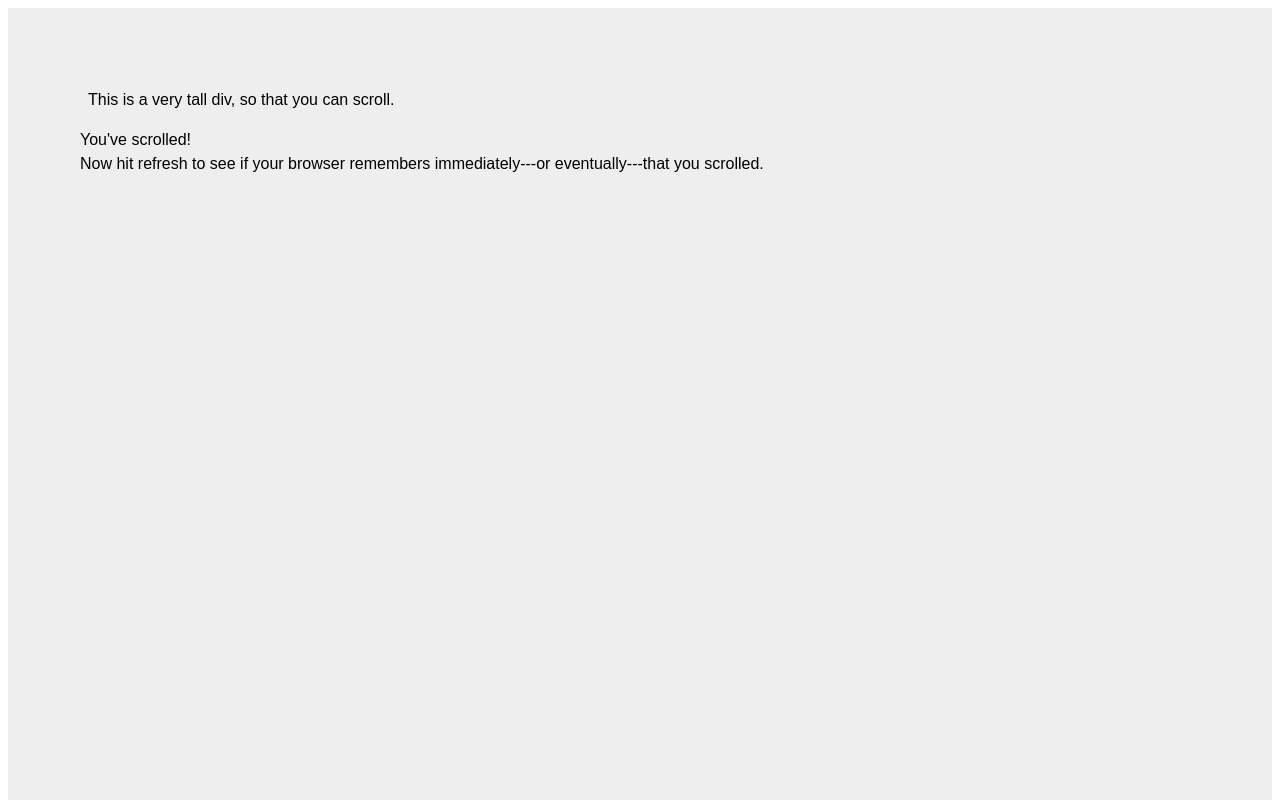
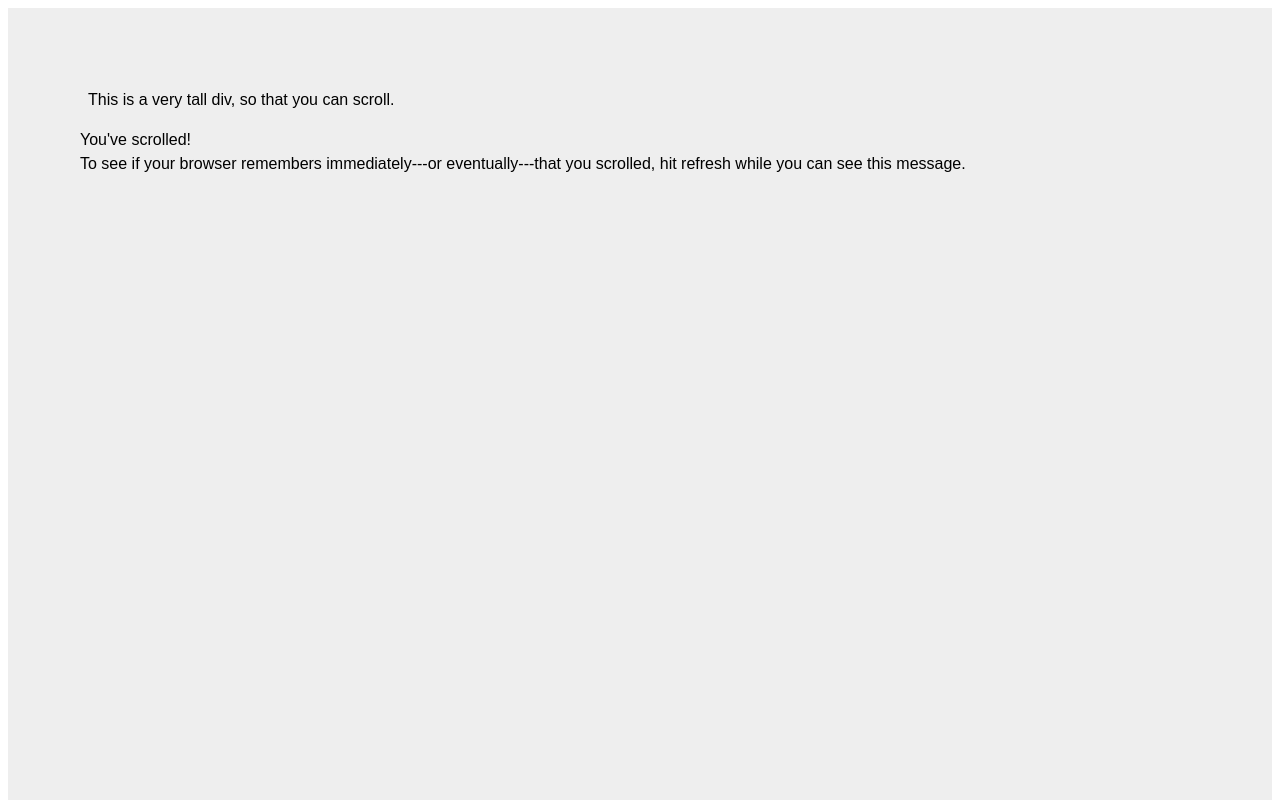
Before and after one commit to dennishall1/pageYOffset-test, a plain HTML site: page index.html in a window 1280 px wide. Shown: the top 800 px of the page. Drawn offline with Linux system fonts and the light colour scheme.

Commit message:
Update index.html

```diff
--- a/index.html
+++ b/index.html
@@ -9,28 +9,26 @@
 
   <div style="height:99in; background:#eee; padding: 5em; font: 1em/1.5 arial">
     This is a very tall div, so that you can scroll.<br><br>
-    <div id="nonZeroScroll" style="display:none; position: fixed; top: 8em; left: 5em;">
+    <div id="nonZeroScrollMessage" style="display:none; position: fixed; top: 8em; left: 5em;">
       You've scrolled!<br>
-      Now hit refresh to see if your browser remembers
-      immediately---or eventually---that you scrolled.
+      To see if your browser remembers immediately---or eventually---that you scrolled,
+      hit refresh while you can see this message.
     </div>
-    <div id="timeToRemember"></div>
   </div>
 
   <script>
     // start your engines...
     var start = Date.now();
-    var nonZeroScroll = document.getElementById('nonZeroScroll');
-    var timeToRemember = document.getElementById('timeToRemember');
+    var nonZeroScrollMessage = document.getElementById('nonZeroScrollMessage');
     if(sessionStorage.step === '1'){
       if(window.pageYOffset > 0){
-        //timeToRemember.style.display = '';
-        timeToRemember.innerHTML = 'Yay! Your browser knew from the start that it was restoring a scroll position!';
+        nonZeroScrollMessage.style.display = '';
+        nonZeroScrollMessage.innerHTML = 'Yay! Your browser knew from the start that it was restoring a scroll position!';
       } else {
         requestAnimationFrame(function tick() {
           if (window.pageYOffset > 0) {
-            //timeToRemember.style.display = '';
-            timeToRemember.innerHTML = 'Boo! Your browser didn\'t realize that it was restoring a scroll position until after ' + (Date.now() - start) + ' milliseconds!';
+            nonZeroScrollMessage.style.display = '';
+            nonZeroScrollMessage.innerHTML = 'Boo! Your browser didn\'t realize that it was restoring a scroll position until after ' + (Date.now() - start) + ' milliseconds!';
           } else {
             requestAnimationFrame(tick);
           }
@@ -39,8 +37,9 @@
     } else {
       window.addEventListener('scroll', function onScroll(){
         sessionStorage.step = '1';
-        nonZeroScroll.style.display = '';
-        window.removeEventListener('scroll', onScroll);
+        if(window.pageYOffset > 0){
+          nonZeroScrollMessage.style.display = '';
+        }
       });
     }
   </script>
```
